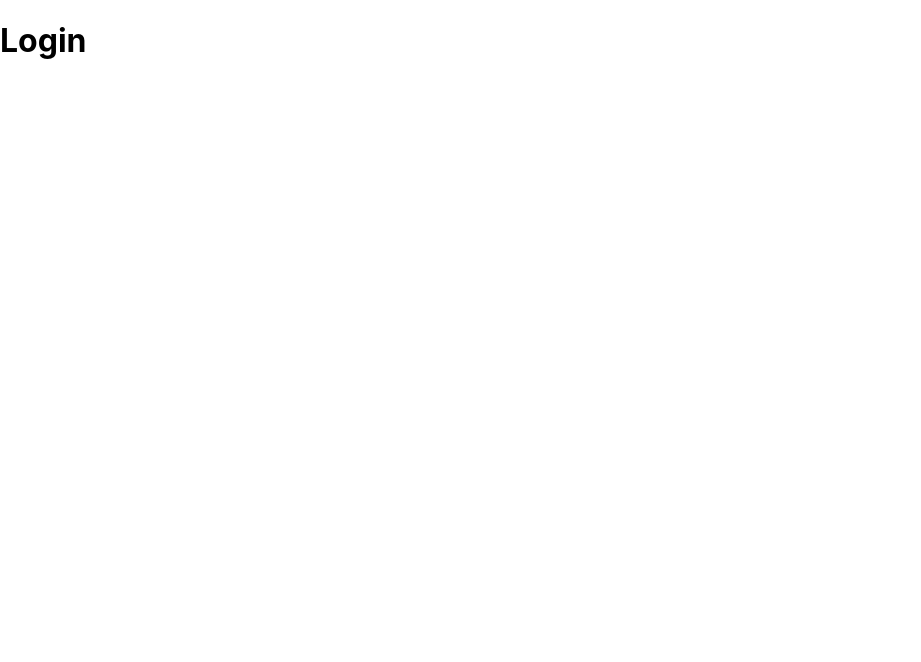
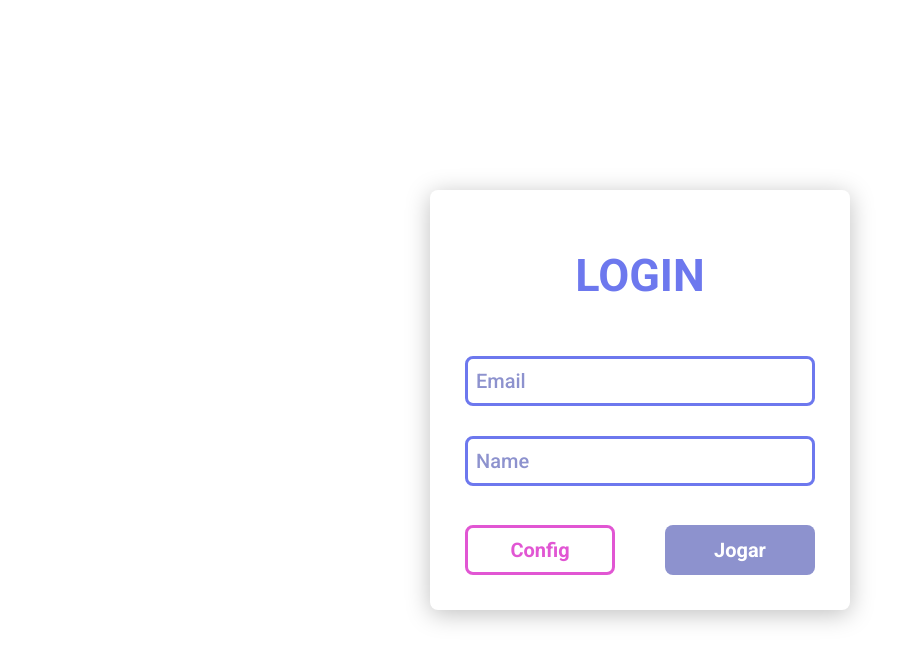
Before and after one commit to MuriloGon/projects-at-trybe, a React (Create React App) app: page /login in a window 1280 px wide. Shown: the top 662 px of the page, without its empty margins (0-921 px from the left). Built offline with nearby package versions, Linux system fonts and the light colour scheme.

Commit message:
feat(login-req01): :sparkles: implement login page
implement inputs, "config" and "jogar" buttons

```diff
--- a/src/App.js
+++ b/src/App.js
@@ -1,14 +1,18 @@
 import React from 'react';
 import { Redirect, Route, Switch } from 'react-router';
+import { ThemeProvider } from 'styled-components';
+import Login from './pages/Login';
+import themes from './styles';
 
 const App = () => (
+  <ThemeProvider theme={ themes.light }>
     <Switch>
       <Route exact path="/">
         <Redirect to="/login" />
       </Route>
 
       <Route exact path="/login">
-      <h1>Login</h1>
+        <Login />
       </Route>
 
       <Route exact path="/game">
@@ -31,6 +35,7 @@ const App = () => (
         <h1>Not Found</h1>
       </Route>
     </Switch>
+  </ThemeProvider>
 );
 
 export default App;
--- a/src/index.css
+++ b/src/index.css
@@ -1,3 +1,13 @@
+@import url('https://fonts.googleapis.com/css2?family=Roboto:ital,wght@0,400;0,500;0,700;1,700&display=swap');
+
+:root * {
+  font-family: 'Roboto', sans-serif;
+}
+
+body, html, #root {
+  height: 100%;
+}
+
 body {
   margin: 0;
   font-family: -apple-system, BlinkMacSystemFont, 'Segoe UI', 'Roboto', 'Oxygen',
--- a/src/index.js
+++ b/src/index.js
@@ -1,11 +1,12 @@
 import React from 'react';
 import ReactDOM from 'react-dom';
-import './index.css';
 import { Provider } from 'react-redux';
 import { BrowserRouter } from 'react-router-dom';
 import App from './App';
 import * as serviceWorker from './serviceWorker';
 import store from './store';
+
+import './index.css';
 
 ReactDOM.render(
   <Provider store={ store }>
--- /dev/null
+++ b/src/pages/Login/index.jsx
@@ -0,0 +1,55 @@
+import React, { useState } from 'react';
+import { Button, Input, LoginContainer, MainContainer } from './styles';
+
+const loginValidation = (email, name) => {
+  if (email === '' && name === '') return true;
+  if ((email !== '' && name === '')
+  || (email === '' && name !== '')) return true;
+  return false;
+};
+
+const Login = () => {
+  const [email, setEmail] = useState('');
+  const [name, setName] = useState('');
+
+  return (
+    <MainContainer>
+      <LoginContainer>
+        <div className="login-title">
+          <h1>LOGIN</h1>
+        </div>
+        <form className="login-form">
+          <div className="form-inputs">
+            <Input
+              data-testid="input-gravatar-email"
+              type="email"
+              placeholder="Email"
+              value={ email }
+              onChange={ ({ target: { value } }) => { setEmail(value); } }
+            />
+            <Input
+              data-testid="input-player-name"
+              type="text"
+              placeholder="Name"
+              value={ name }
+              onChange={ ({ target: { value } }) => { setName(value); } }
+            />
+          </div>
+          <div className="form-buttons">
+            <Button className="accent-btn" type="button">Config</Button>
+            <Button
+              data-testid="btn-play"
+              className="primary-btn"
+              type="button"
+              disabled={ loginValidation(email, name) }
+            >
+              Jogar
+            </Button>
+          </div>
+        </form>
+      </LoginContainer>
+    </MainContainer>
+  );
+};
+
+export default Login;
--- /dev/null
+++ b/src/pages/Login/styles.js
@@ -0,0 +1,100 @@
+import styled from 'styled-components';
+
+export const MainContainer = styled.main`align-items: center;
+  display: flex;
+  height: 100%;
+  justify-content: center;
+`;
+
+export const LoginContainer = styled.section`border-radius: 8px;
+  box-shadow: 0 4px 25px rgba(0 0 0 / 25%);
+  display: flex;
+  flex-flow: nowrap column;
+  height: 350px;
+  padding: 35px;
+  width: 350px;
+
+  .login-title {
+    color: ${({ theme: { primary } }) => primary};
+    font-size: 30px;
+    font-weight: 600;
+    text-align: center;
+
+    h1 {
+      margin-block: 1.5rem;
+    }
+  }
+
+  .login-form {
+    display: flex;
+    flex: 1;
+    flex-flow: nowrap column;
+    justify-content: space-between;
+
+    & > * > * {
+      margin-top: 30px;
+    }
+
+    .form-buttons {
+      display: flex;
+      justify-content: space-between;
+
+      & > * {
+        flex: 1;
+      }
+    }
+  }
+
+`;
+
+export const Input = styled.input`border: 3px solid ${({ theme: { primary } }) => primary};
+  border-radius: 8px;
+  box-sizing: border-box;
+  color: ${({ theme: { primary } }) => primary};
+  font-size: 20px;
+  font-weight: 500;
+  height: 50px;
+  padding: 8px;
+  width: 100%;
+
+  &:focus {
+    background-color: ${({ theme: { primarylight } }) => primarylight};
+    outline: none;
+  }
+
+  &::placeholder {
+    color: ${({ theme: { primarydisabled } }) => primarydisabled};
+  }
+`;
+
+export const Button = styled.button`border: none;
+  border-radius: 8px;
+  box-sizing: border-box;
+  cursor: pointer;
+  font-size: 20px;
+  font-weight: 600;
+  height: 50px;
+  max-width: 150px;
+  transition: box-shadow 0.3s ease;
+
+  &.accent-btn {
+    background-color: transparent;
+    border: 3px solid ${({ theme: { accent } }) => accent};
+    color: ${({ theme: { accent } }) => accent};
+
+  }
+
+  &.primary-btn {
+    background-color: ${({ theme: { primary } }) => primary};
+    color: white;
+  }
+
+  &:hover {
+    box-shadow: 0 5px 12px 4px rgba(0, 0, 0, 0.2);
+  }
+
+  &:disabled {
+    background-color: ${({ theme: { primarydisabled } }) => primarydisabled};
+    cursor: not-allowed;
+  }
+`;
--- /dev/null
+++ b/src/styles.js
@@ -0,0 +1,14 @@
+const themes = {
+  light: {
+    primary: 'hsl(235deg, 79%, 68%, 100%)',
+    primaryvariant: 'hsl(228deg, 47%, 48%, 100%)',
+    primarydisabled: 'hsl(235deg, 40%, 68%, 100%)',
+    primarylight: 'hsl(235deg, 79%, 95%, 100%)',
+    correctanswer: 'hsl(122deg, 95%, 48%, 100%)',
+    wronganswer: 'hsl(0deg, 100%, 50%, 100%)',
+    accent: 'hsl(306deg, 70%, 61%, 100%)',
+    accenthover: 'hsl(306deg, 70%, 61%, 90%)',
+  },
+};
+
+export default themes;
```
Lines whose indentation alone changed are shown as unchanged.
